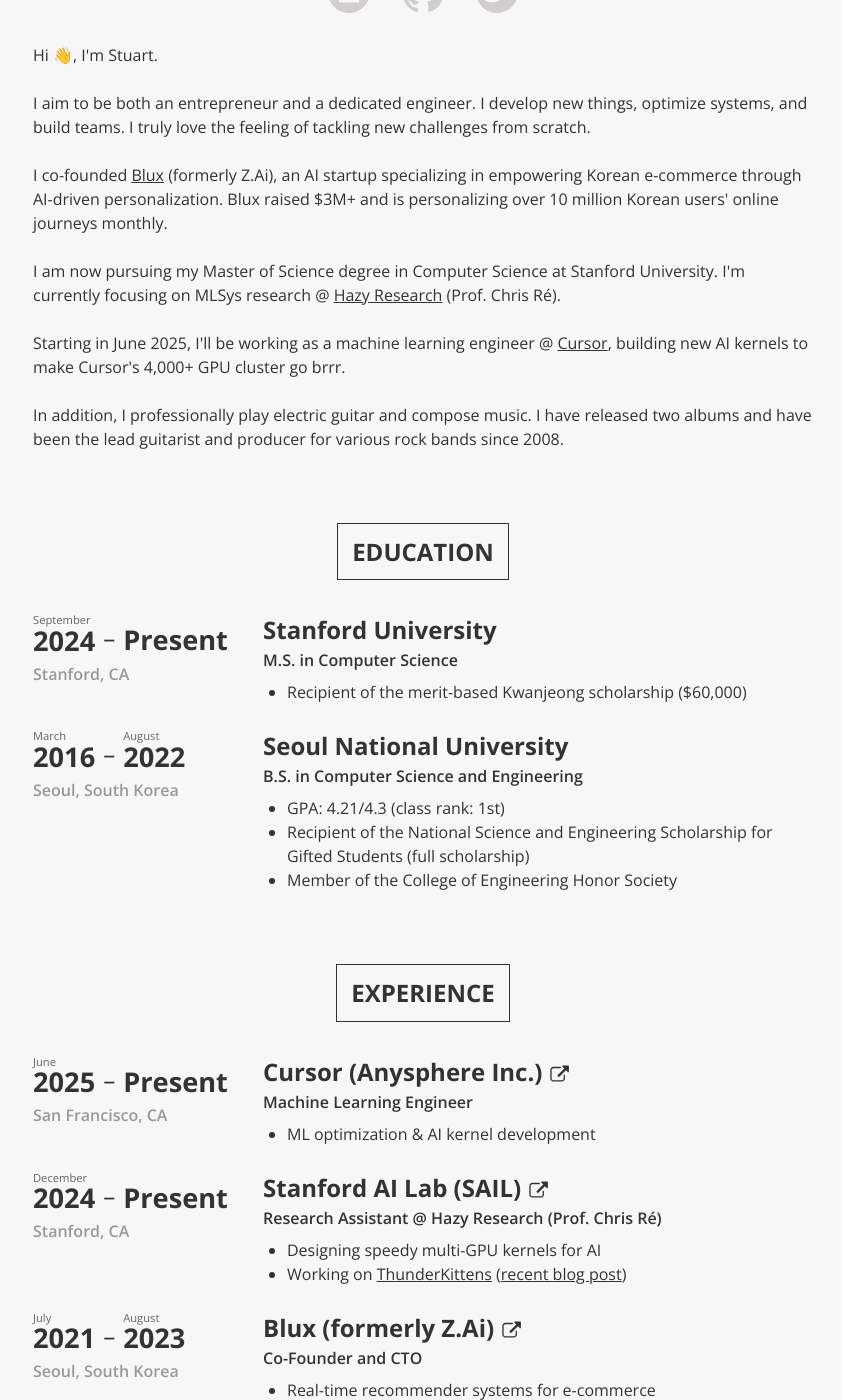
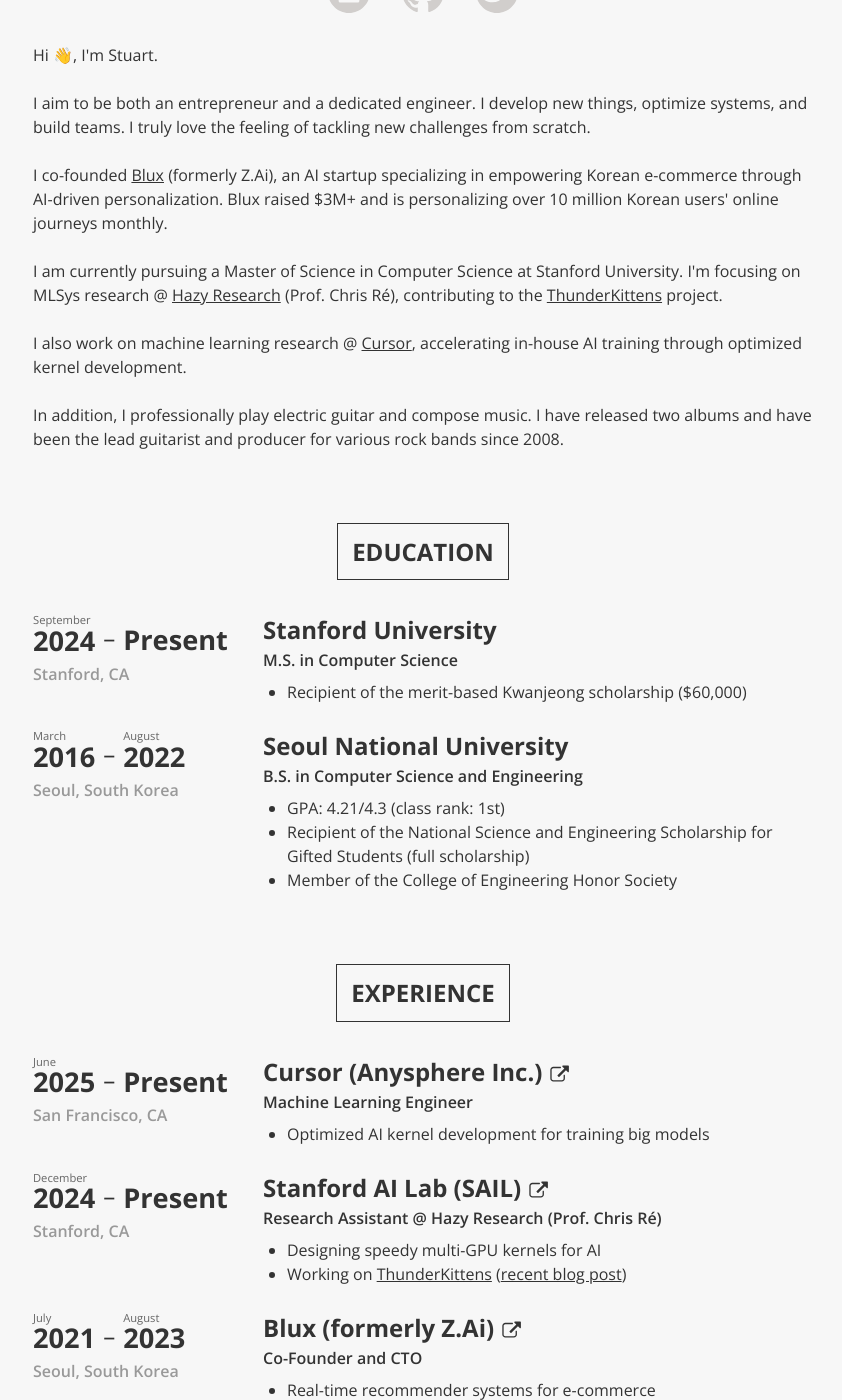
Before and after one commit to StuartSul/StuartSul.github.io_src, a Jekyll site: the page built from index.html, in a window 1280 px wide and 1400 px high, scrolled down 471 px. Shown: the whole window, without its empty margins (217-1059 px from the left). Built offline with Jekyll 4.4.1, drawn with Linux system fonts in a browser that asks for light colours.

Commit message:
[feat] Update Cursor

```diff
--- a/_data/about.yaml
+++ b/_data/about.yaml
@@ -41,7 +41,7 @@
       start-month: June
       start-year: 2025
     descriptions:
-    - ML optimization & AI kernel development
+    - Optimized AI kernel development for training big models
   - heading: Stanford AI Lab (SAIL)
     link: https://hazyresearch.stanford.edu/
     subheading: Research Assistant @ Hazy Research (Prof. Chris Ré)
--- a/_data/profile.yaml
+++ b/_data/profile.yaml
@@ -15,8 +15,8 @@
     </br></br>
     I co-founded <a class="link-trans" href="https://blux.ai/" itemprop="sameAs" target="_blank"><u>Blux</u></a> (formerly Z.Ai), an AI startup specializing in empowering Korean e-commerce through AI-driven personalization. Blux raised $3M+ and is personalizing over 10 million Korean users' online journeys monthly.
     </br></br>
-    I am now pursuing my Master of Science degree in Computer Science at Stanford University. I'm currently focusing on MLSys research @ <a class="link-trans" href="https://hazyresearch.stanford.edu/" itemprop="sameAs" target="_blank"><u>Hazy Research</u></a> (Prof. Chris Ré).
+    I am currently pursuing a Master of Science in Computer Science at Stanford University. I'm focusing on MLSys research @ <a class="link-trans" href="https://hazyresearch.stanford.edu/" itemprop="sameAs" target="_blank"><u>Hazy Research</u></a> (Prof. Chris Ré), contributing to the <u><a class="link-trans" href=https://github.com/HazyResearch/ThunderKittens>ThunderKittens</a></u> project.
     </br></br>
-    Starting in June 2025, I'll be working as a machine learning engineer @ <a class="link-trans" href="https://www.cursor.com/" itemprop="sameAs" target="_blank"><u>Cursor</u></a>, building new AI kernels to make Cursor's 4,000+ GPU cluster go brrr.
+    I also work on machine learning research @ <a class="link-trans" href="https://www.cursor.com/" itemprop="sameAs" target="_blank"><u>Cursor</u></a>, accelerating in-house AI training through optimized kernel development.
     </br></br>
     In addition, I professionally play electric guitar and compose music. I have released two albums and have been the lead guitarist and producer for various rock bands since 2008.
```
